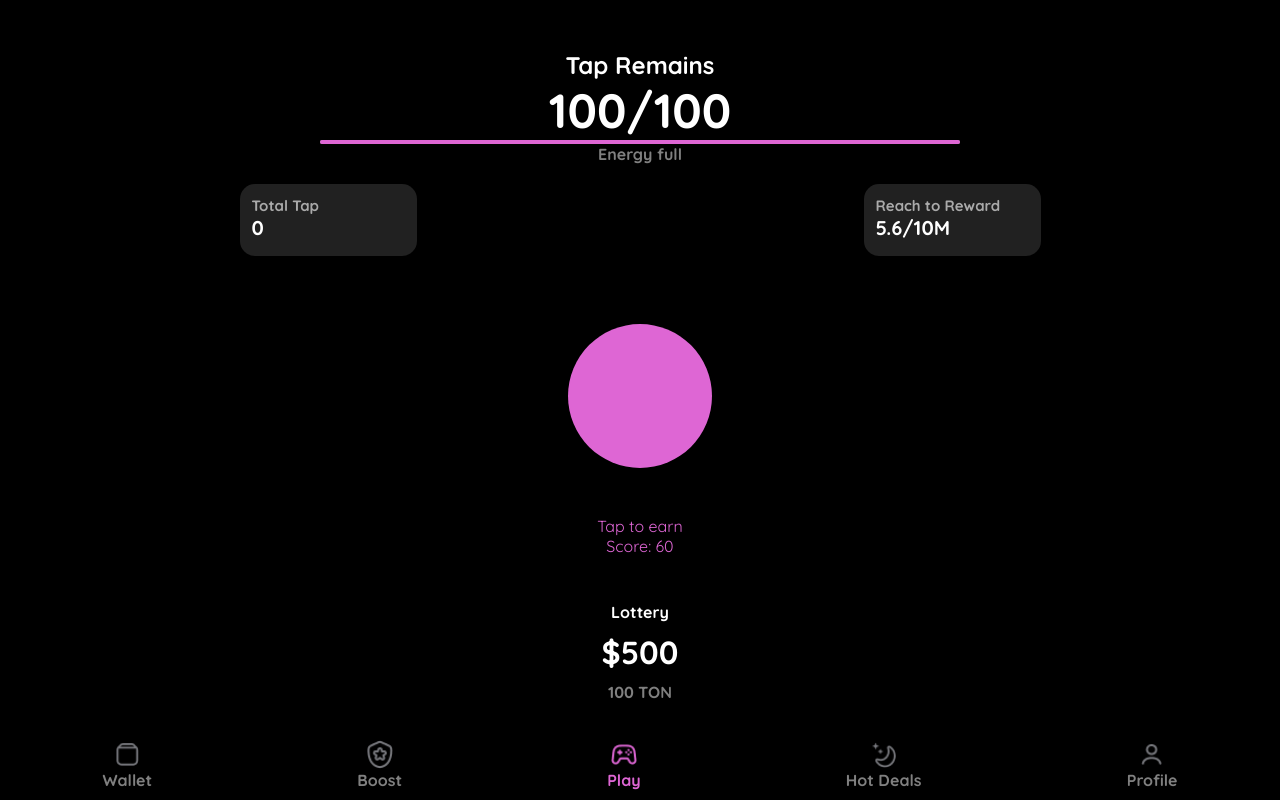
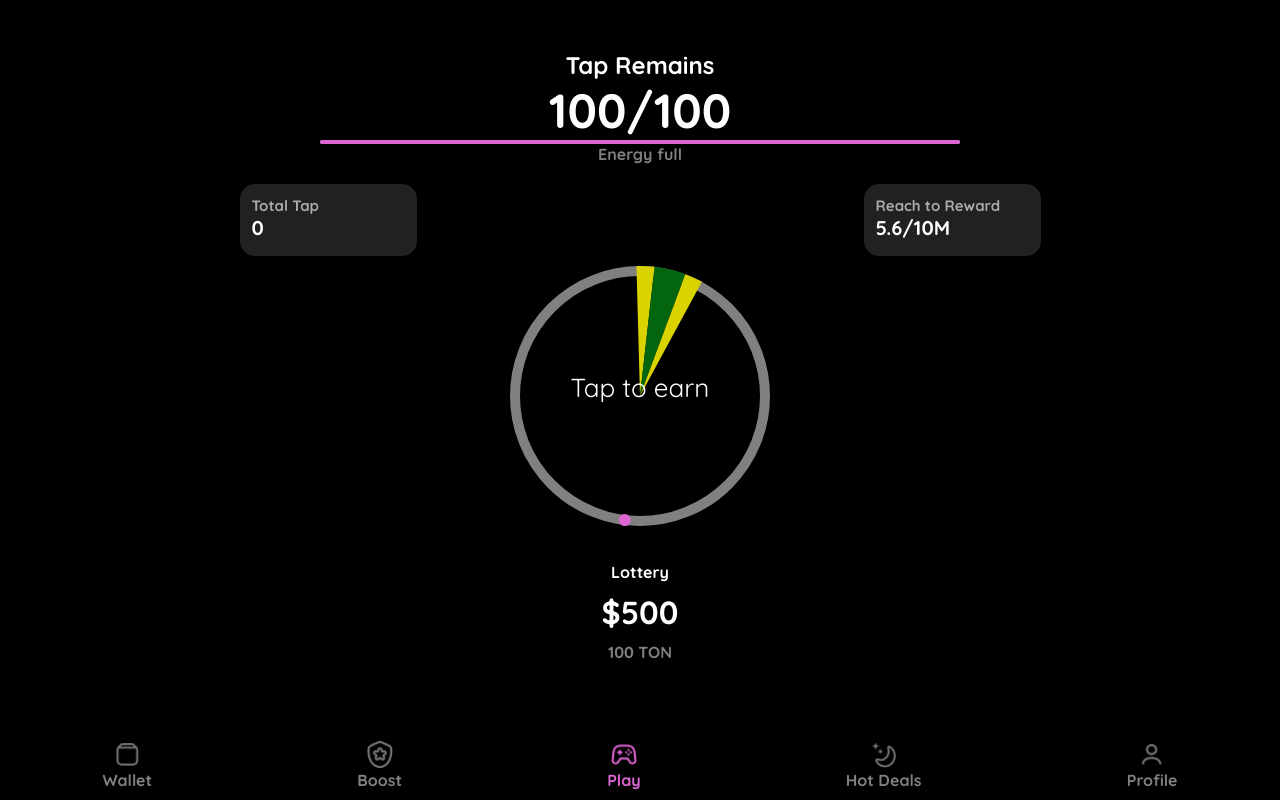
Before and after one commit to AtiErdal7/GamGam, a React (Create React App) app: page /#/ in a window 1280 px wide. Built offline with nearby package versions, Linux system fonts and the light colour scheme.

Commit message:
new click mec

```diff
--- a/src/CircularProgressBar.tsx
+++ b/src/CircularProgressBar.tsx
@@ -8,46 +8,33 @@ let energyRemains = 100;
 let interval: any = null;
 let circleInterval: any = null;
 let energyTInterval: any = null;
-let initialTime = 15;
+let initialTime = 1;
 let increaseTime = 60;
 
 // @ts-ignore
 const CircularProgress = () => {
-    const initialSize = 250;
-    const shrinkAmount = 11;
-    const maxScore = 100;
-    const minSize = 25;
 
-    const [circleSize, setCircleSize] = useState<number>(initialSize);
-    const [score, setScore] = useState<number>(0);
-    const [number,setClickAmount] = useState(clickAmount);
-    const [energy,setEnergyAmount] = useState(energyRemains);
-    const [time, setTime] = useState(initialTime);
-    const [energyTime, setEnergyTime] = useState(increaseTime);
-    const [isActive, setIsActive] = useState(false);
-    const [isEnergyFull, setIsEnergyFull] = useState(false);
+    const size = 260;
+    const strokeWidth = 10;
+    const circleOneStroke = "grey";
+    const yellowSectorSize = 8; // Degrees for yellow sectors
+    const greenSectorSize = 14;
 
-    useEffect(() => {
+    const [progress, setProgress] = useState(0);
 
-        if (isActive === false ){
-            circleInterval = setInterval(() => {
-                setCircleSize(prevSize => {
-                    if (prevSize - shrinkAmount > minSize) {
-                        setScore(score+5)
-                        return prevSize - shrinkAmount;
-                    } else {
-                        setScore(0);
-                        return 250;
-                    }
-                });
-            }, 100);
-        }
-        return () => clearInterval(circleInterval); // Clean up interval on component unmount
-    }, [isActive, score]); // Dependency array includes score to reset interval when score is logged
+    const angle = 2 * Math.PI * (progress / 360) - Math.PI / 2;
+    const radius = (size - strokeWidth) / 2;
+    const radiusForZone = (size) / 2;
 
+    const ballRadius = strokeWidth-4;
+    const ballX = size / 2 + radius * Math.cos(angle);
+    const ballY = size / 2 + radius * Math.sin(angle);
+
+    const centerX = size / 2;
+    const centerY = size / 2;
 
     // @ts-ignore
-    const savedTickets = JSON.parse(localStorage.getItem('myScore'));
+    const savedTickets = JSON.parse(localStorage.getItem('myTickets'));
     if (savedTickets !== null){
         clickAmount = savedTickets;
     }
@@ -61,6 +48,15 @@ const CircularProgress = () => {
         }
     }
 
+    const [number,setClickAmount] = useState(clickAmount);
+    const [energy,setEnergyAmount] = useState(energyRemains);
+    const [indicatorAngle, setIndicatorAngle] = useState(angle);
+    const [time, setTime] = useState(initialTime);
+    const [energyTime, setEnergyTime] = useState(increaseTime);
+    const [isActive, setIsActive] = useState(false);
+    const [isEnergyFull, setIsEnergyFull] = useState(false);
+    const [hits, setHits] = useState(0);
+
     const containerStyle = {
         width: '100%',
         display: 'flex',
@@ -69,7 +65,23 @@ const CircularProgress = () => {
         cursor: 'pointer'
     };
 
+    //circle the ball
     useEffect(() => {
+        const circleInt = setInterval(() => {
+            setProgress(progress => progress+1)
+        },10)
+
+        if (progress>360)
+            setProgress(0);
+
+        return () =>{
+            clearInterval(circleInt);
+        }
+    }, [progress]);
+
+    //timer after click
+    useEffect(() => {
+
         if (isActive && time > 0) {
             interval = setInterval(() => {
                 setTime((time) => time - 1);
@@ -90,7 +102,7 @@ const CircularProgress = () => {
         }
     }, [isActive, time]);
 
-
+    //energy system
     useEffect(() => {
         if (!isEnergyFull && energyTime > 0){
             energyTInterval = setInterval(() => {
@@ -138,23 +150,72 @@ const CircularProgress = () => {
         setIsActive(false);
     };
     const handleClick = () => {
+        const inGreen = progress >= indicatorAngle+8 && progress <= indicatorAngle + 22;
+        const inYellow = ((progress <= indicatorAngle + 30 && progress >= indicatorAngle + 22) || (progress >= indicatorAngle &&progress <= indicatorAngle + 8));
+
+        console.log(progress)
+        console.log(indicatorAngle)
+
+        if (inGreen || inYellow) {
+            setHits(prevHits => prevHits + 1);
+            if (inGreen){
+                clickAmount += 3;
+                console.log("green")
+            }
+            else if (inYellow){
+                clickAmount += 2;
+                console.log("yellow")
+            }
+            console.log("in")
+        } else {
+            setHits(0);
+            console.log("out")
+        }
+
+        if (hits + 1 === 3) { // Check if it's the third successful hit before resetting
+            setIndicatorAngle(Math.random() * 360); // Move the indicator to a new random angle
+            setHits(0); // Reset hits
+        }
+
         setIsActive(true);
-        clickAmount += score;
+        let button = document.getElementById('clickButton');
         energyRemains--
-        setScore(0);
+        // @ts-ignore
+        button.setAttribute("disabled","true");
         setIsEnergyFull(false);
         setEnergyAmount(energyRemains);
+        setProgress(prevProgress => Math.min(prevProgress + 1));
         setClickAmount(clickAmount);
-        setCircleSize(250);
-        localStorage.setItem('myScore',JSON.stringify(clickAmount))
+        localStorage.setItem('myTickets',JSON.stringify(clickAmount))
         localStorage.setItem('energyLeft',JSON.stringify(energyRemains))
     }
+    const calculateSectorPath = (startAngle: number, endAngle: number): string => {
+        const start = polarToCartesian(radiusForZone, startAngle);
+        const end = polarToCartesian(radiusForZone, endAngle);
+        const largeArcFlag = endAngle - startAngle <= 180 ? "0" : "1";
+
+        return [
+            "M", radiusForZone, radiusForZone,
+            "L", start.x, start.y,
+            "A", radiusForZone, radiusForZone, 0, largeArcFlag, 1, end.x, end.y,
+            "L", radiusForZone, radiusForZone
+        ].join(" ");
+    };
+    const polarToCartesian = (radius: number, angleInDegrees: number) => {
+        const angleInRadians = (angleInDegrees - 90) * Math.PI / 180.0;
+
+        return {
+            x: radiusForZone + (radiusForZone * Math.cos(angleInRadians)),
+            y: radiusForZone + (radiusForZone * Math.sin(angleInRadians))
+        };
+    };
+
 
     return (
         <div className="clickPage">
             <h2
                 style={{
-                    color: "white",
+                    color:"white",
                     paddingTop: '50px'
                 }}>Tap Remains</h2>
             <h2 style={{
@@ -196,6 +257,8 @@ const CircularProgress = () => {
                     }}>5.6/10M</h2>
                 </div>
             </div>
+
+
             <div style={{
                 cursor: 'pointer',
                 width: '100%',
@@ -204,19 +267,50 @@ const CircularProgress = () => {
                 justifyContent: 'center',
                 alignItems: 'center'
             }}>
-                <div className="gameArea">
-                    <button
-                        id="circle"
-                        style={{
-                            width: `${circleSize}px`,
-                            height: `${circleSize}px`,
-                            lineHeight: `${circleSize}px`
-                        }}
-                        onClick={handleClick}
-                    >
-                    </button>
-                </div>
+                <svg width={size} height={size}>
+                    <g transform={`rotate(0 ${centerX} ${centerY})`}>
+                        <circle
+                            stroke={circleOneStroke}
+                            fill="transparent"
+                            strokeWidth={strokeWidth}
+                            style={{strokeDashoffset: 0}}
+                            r={radius}
+                            cx={centerX}
+                            cy={centerY}
 
+                        />
+                        <path d={calculateSectorPath(indicatorAngle, indicatorAngle + yellowSectorSize)} fill="#DAD300"/>
+                        <path
+                            d={calculateSectorPath(indicatorAngle + yellowSectorSize, indicatorAngle + yellowSectorSize + greenSectorSize)}
+                            fill="#04650F"/>
+                        <path
+                            d={calculateSectorPath(indicatorAngle + yellowSectorSize + greenSectorSize, indicatorAngle + 2 * yellowSectorSize + greenSectorSize)}
+                            fill="#DAD300"/>
+                        <circle
+                            fill="transparent"
+                            strokeWidth={strokeWidth}
+                            r={radius}
+                            cx={centerX}
+                            cy={centerY}
+                        />
+                    </g>
+                    <circle
+                        cx={ballX}
+                        cy={ballY}
+                        r={ballRadius}
+                        fill="#DE66D4"
+                    />
+                    <text
+                        x="50%"
+                        y="45%"
+                        alignmentBaseline="middle"
+                        textAnchor="middle"
+                        fill="white"
+                        fontSize={size / 10}
+                        dy=".3em">
+                        {formatTime()}
+                    </text>
+                </svg>
             </div>
             <button id="clickButton" onClick={handleClick} style={{
                 width: '100vw',
@@ -233,18 +327,6 @@ const CircularProgress = () => {
                 left: 0
             }}>
             </button>
-            <text
-                x="50%"
-                y="45%"
-                alignmentBaseline="middle"
-                textAnchor="middle"
-                fill="white"
-                color="white"
-                fontSize={initialSize / 10}
-                dy=".3em">
-                {formatTime()}
-            </text>
-            <p>Score: {score}</p>
         </div>
     );
 };
```
